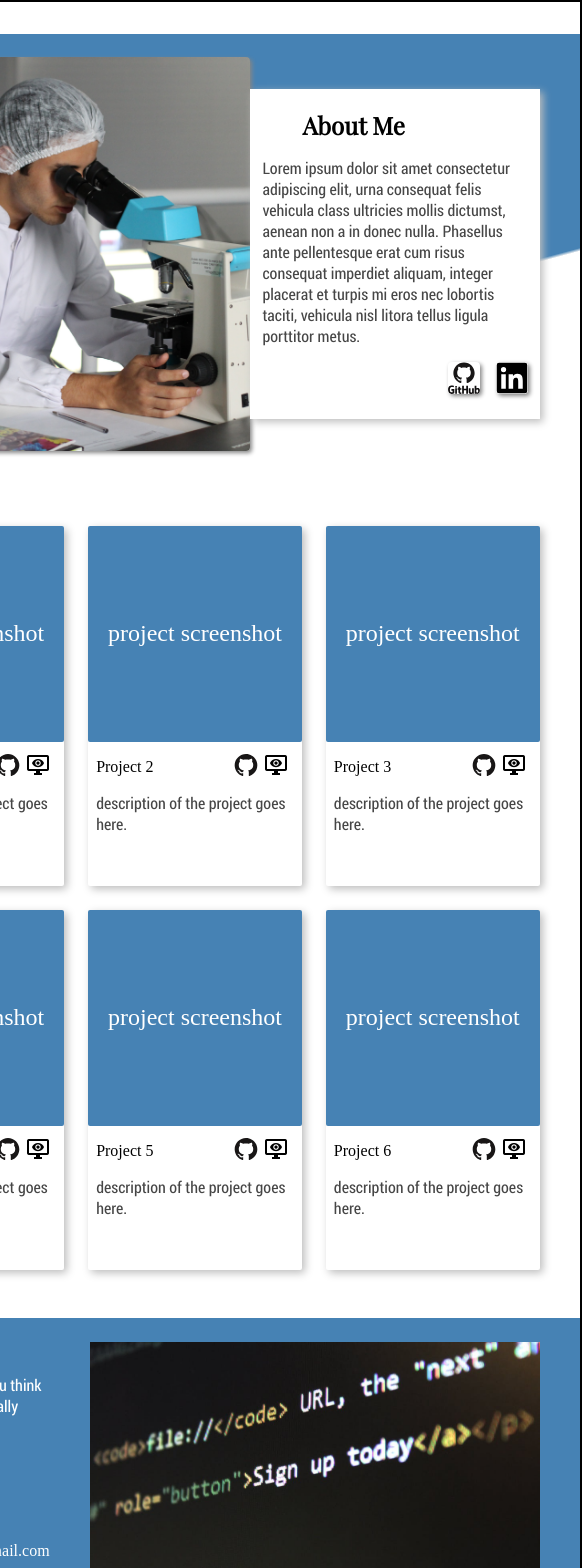
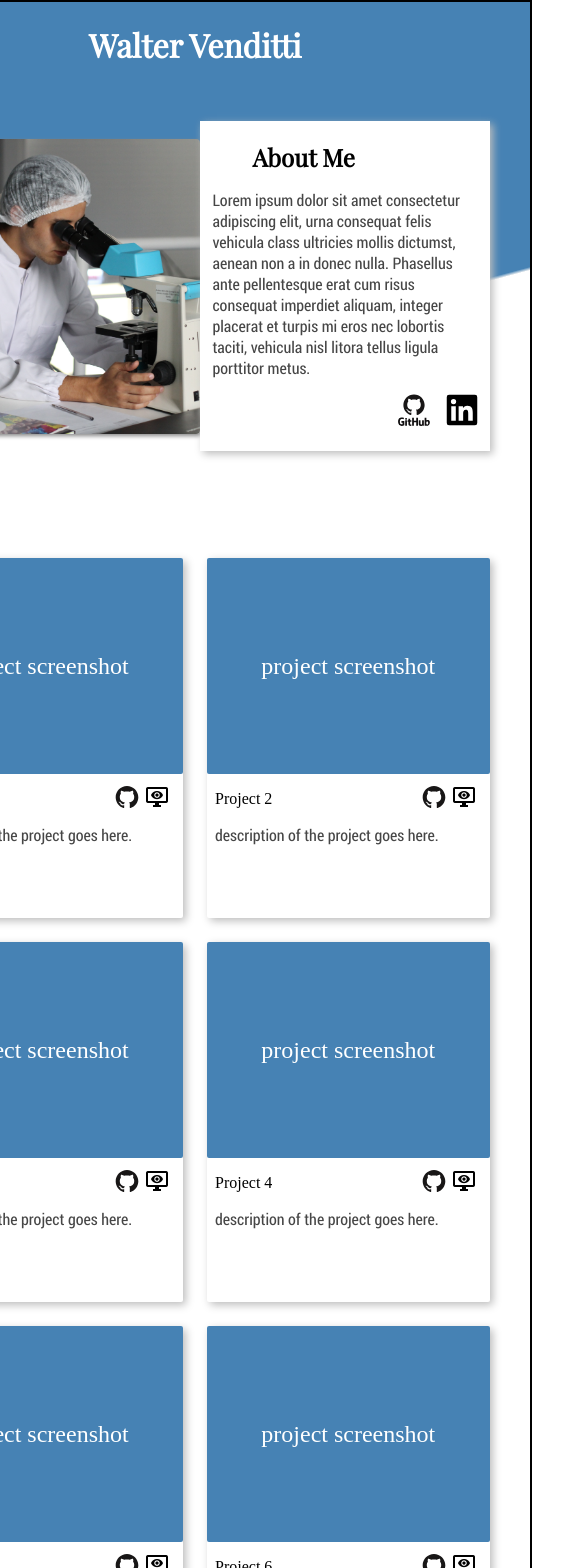
Before and after one commit to waltvenditti/personal-portfolio, a React (Create React App) app: page / in a window 390 px wide. Shown: the top 1568 px of the page, 582 px wide, since content can reach past the window. Built offline with nearby package versions, Linux system fonts and the light colour scheme.

Commit message:
implementing @media support for tablet width. Work card divs arrange into two columns; bottom contact img shrinks.

```diff
--- a/src/components/About.js
+++ b/src/components/About.js
@@ -6,6 +6,7 @@ import imgLinkedin from "../images/linkedin.svg";
 function About() {
   return (
     <div className="aboutDiv">
+      <h1>Walter Venditti</h1>
       <div className="innerAboutDiv">
         <img alt="scientist looking through microscope" src={imgScientist} />
         <div className="aboutInfoDiv">
--- a/src/styles/About.css
+++ b/src/styles/About.css
@@ -1,8 +1,12 @@
 .aboutDiv {
     height: auto;
-    width: 100%;
-    margin-top: 32px;
     background-image: linear-gradient(165deg, steelblue 65%, whitesmoke 65.5%, transparent 50%);
+}
+
+.aboutDiv h1 {
+    color: white;
+    text-align: center;
+    margin-bottom: 0;
 }
 
 .innerAboutDiv {
@@ -17,6 +21,10 @@
     max-width: 400px;
     box-shadow: 2px 2px 4px rgb(134, 134, 134);
     border-radius: 4px;
+}
+
+.aboutButtonDiv img {
+    box-shadow: 0 0 0 white;
 }
 
 .aboutInfoDiv {
@@ -50,3 +58,9 @@
 .aboutButtonDiv a img {
     width: 32px;
 }
+
+@media (max-width: 940px) {
+    .innerAboutDiv img {
+        max-width: 300px;
+    }
+}
--- a/src/styles/Contact.css
+++ b/src/styles/Contact.css
@@ -1,5 +1,4 @@
 .contactDiv {
-    width: 100%;
     background-color: steelblue;
     display: flex;
 }
@@ -36,6 +35,7 @@
 .contactImgDiv img {
     width: 450px;
     margin: 24px 40px;
+    border-radius: 4px;
 }
 
 .phoneInfo {
@@ -75,3 +75,9 @@
     width: 28px;
     margin-right: 16px;
 }
+
+@media (max-width: 940px) {
+    .contactImgDiv img {
+        max-width: 350px;
+    }
+}
--- a/src/styles/Work.css
+++ b/src/styles/Work.css
@@ -71,3 +71,9 @@ h2 {
 .wcdDescText p {
     margin-top: 0;
 }
+
+@media (max-width: 940px) {
+    .workGridDiv {
+        grid-template-columns: repeat(2, 1fr);
+    }
+}
--- a/src/styles/index.css
+++ b/src/styles/index.css
@@ -10,7 +10,6 @@
 
 h1 {
   font-family: "Playfair Display", serif;
-  color: red;
 }
 
 h2 {
```
